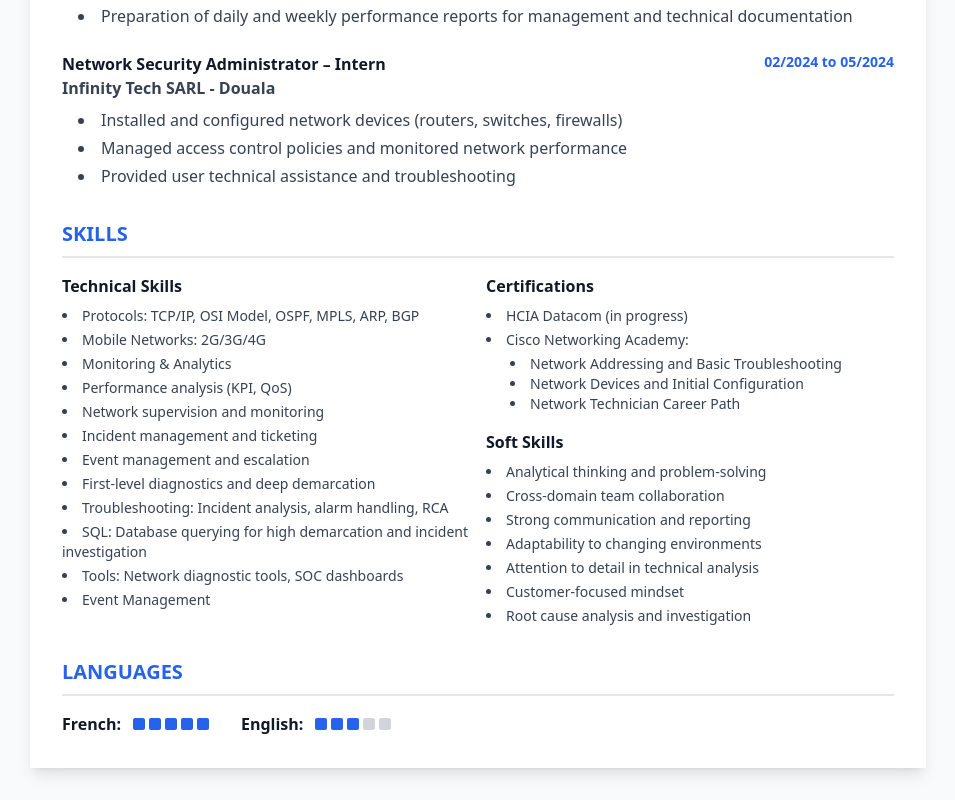
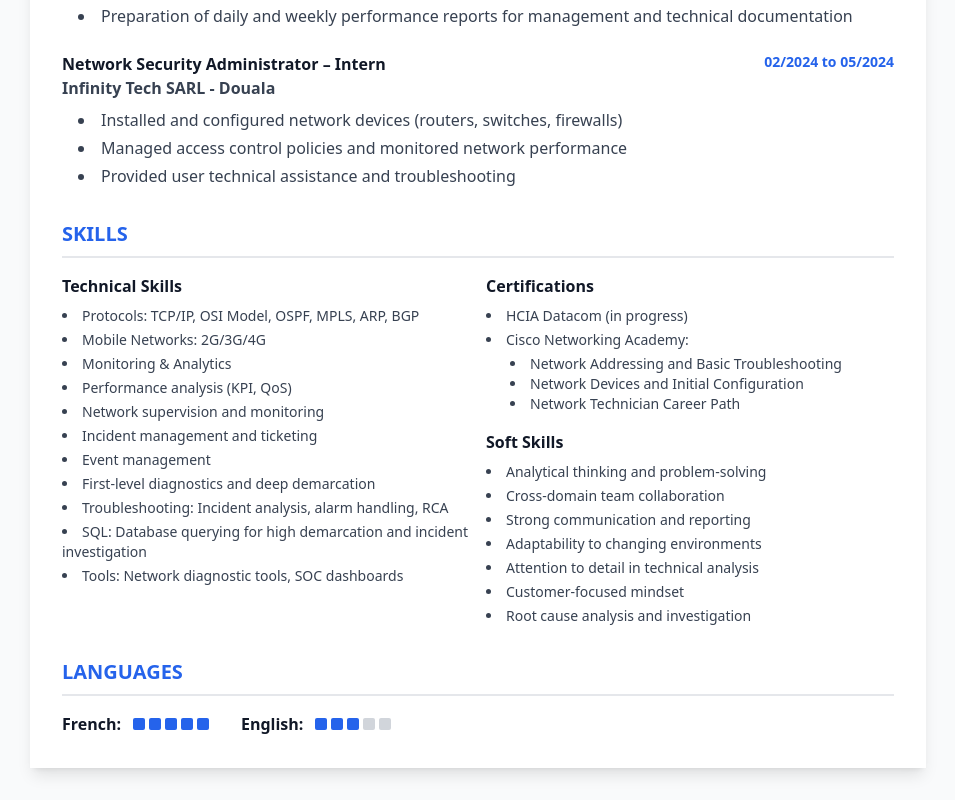
Before and after one commit to Mnf0237/cv, a React (Vite) app: page / in a window 1280 px wide. Shown: the part 1274-2074 px from the top of the page, without its empty margins (162-1117 px from the left). Built offline with nearby package versions, Linux system fonts and the light colour scheme.

Commit message:
Updated App.tsx

```diff
--- a/src/App.tsx
+++ b/src/App.tsx
@@ -170,12 +170,11 @@ function App() {
                   <li>Performance analysis (KPI, QoS)</li>
                   <li>Network supervision and monitoring</li>
                   <li>Incident management and ticketing</li>
-                  <li>Event management and escalation</li>
+                  <li>Event management</li>
                   <li>First-level diagnostics and deep demarcation</li>
                   <li>Troubleshooting: Incident analysis, alarm handling, RCA</li>
                   <li>SQL: Database querying for high demarcation and incident investigation</li>
                   <li>Tools: Network diagnostic tools, SOC dashboards</li>
-                  <li>Event Management</li>
                 </ul>
               </div>
               <div>
```
